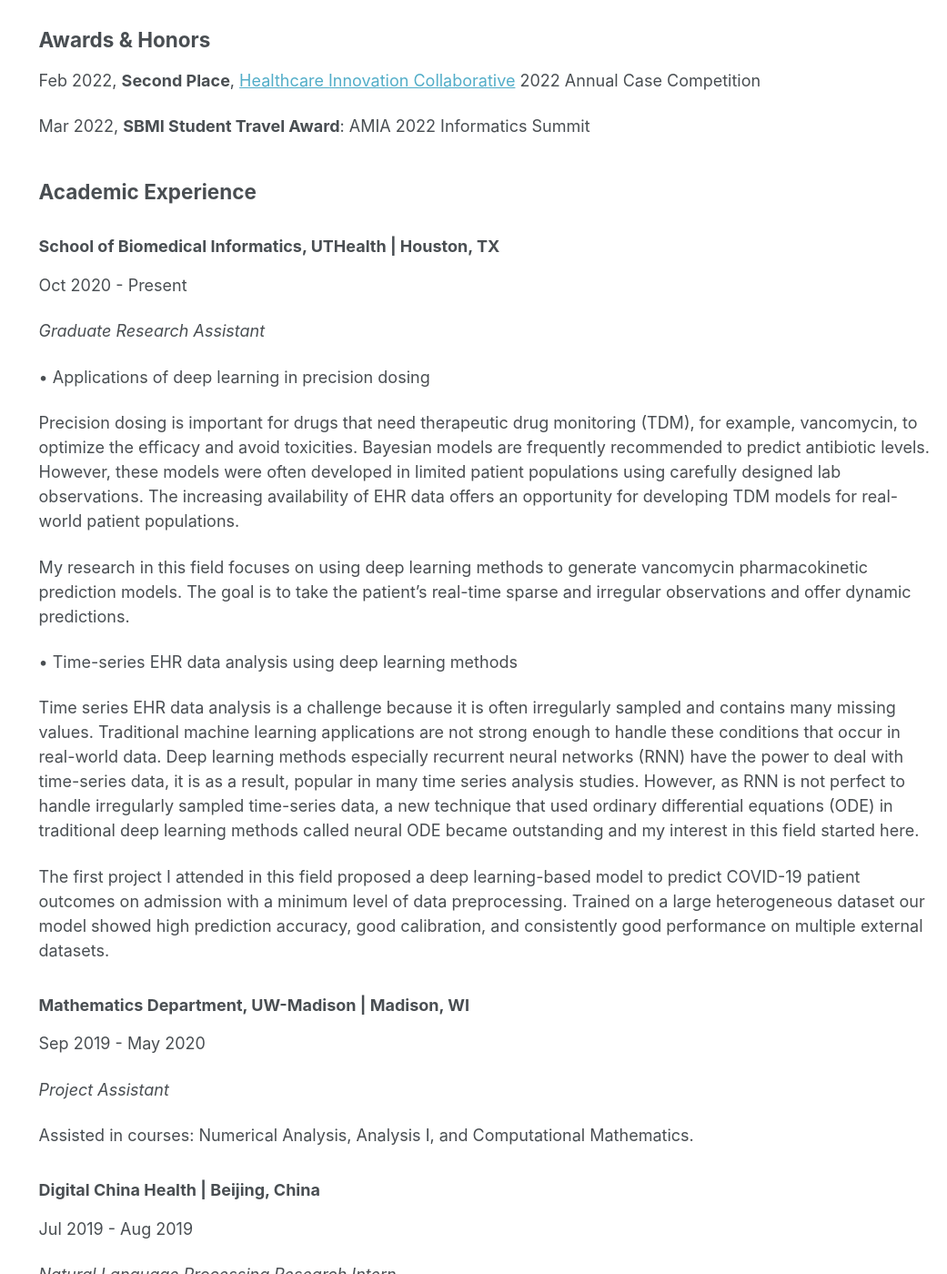
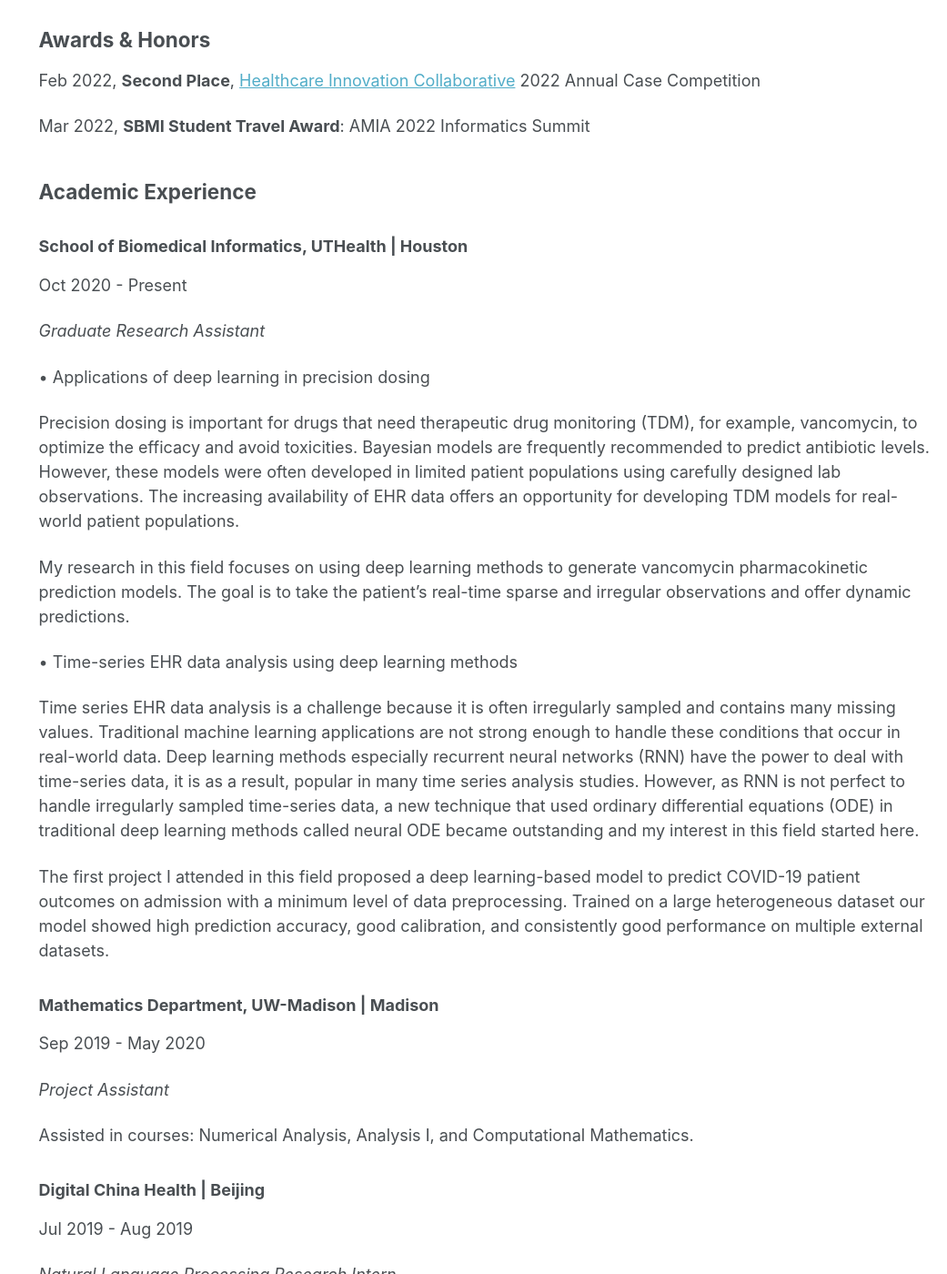
Before and after one commit to BingyuMao/BingyuMao.github.io, a Jekyll site: the page built from _pages/cv.md, in a window 1280 px wide and 1400 px high, scrolled down 692 px. Shown: the whole window at 91% size, without its empty margins (239-1280 px from the left). Built offline with Jekyll 4.4.1, drawn with Linux system fonts in a browser that asks for light colours; some of the changed text lies outside the part shown.

Commit message:
Update cv.md

```diff
--- a/_pages/cv.md
+++ b/_pages/cv.md
@@ -12,21 +12,21 @@ redirect_from:
 
 ## Education
 
-### [The University of Texas Health Science Center at Houston](https://www.uth.edu/) | Houston, TX
+### [The University of Texas Health Science Center at Houston](https://www.uth.edu/) | Houston
 
 Aug 2020 - May 2025 (Expected)
 
 *Doctor of Philosophy in Biomedical Informatics*
 
 
-### [University of Wisconsin-Madison](https://www.wisc.edu/) | Madison, WI
+### [University of Wisconsin-Madison](https://www.wisc.edu/) | Madison
 
 Aug 2018 - May 2020
 
 *Master of Arts in Mathematics*
 
 
-### [Sun Yat-Sen University](http://www.sysu.edu.cn/en/index.htm) | Guangzhou, China
+### [Sun Yat-Sen University](http://www.sysu.edu.cn/en/index.htm) | Guangzhou
 
 Aug 2015 - Jun 2019
 
@@ -42,7 +42,7 @@ Mar 2022, **SBMI Student Travel Award**: AMIA 2022 Informatics Summit
 
 ## Academic Experience
 
-### School of Biomedical Informatics, UTHealth | Houston, TX
+### School of Biomedical Informatics, UTHealth | Houston
 
 Oct 2020 - Present
 
@@ -61,7 +61,7 @@ Time series EHR data analysis is a challenge because it is often irregularly sam
 The first project I attended in this field proposed a deep learning-based model to predict COVID-19 patient outcomes on admission with a minimum level of data preprocessing. Trained on a large heterogeneous dataset our model showed high prediction accuracy, good calibration, and consistently good performance on multiple external datasets.
 
 
-### Mathematics Department, UW-Madison | Madison, WI
+### Mathematics Department, UW-Madison | Madison
 
 Sep 2019 - May 2020
 
@@ -70,7 +70,7 @@ Sep 2019 - May 2020
 Assisted in courses: Numerical Analysis, Analysis I, and Computational Mathematics.
 
 
-### Digital China Health | Beijing, China
+### Digital China Health | Beijing
 
 Jul 2019 - Aug 2019
 
```
